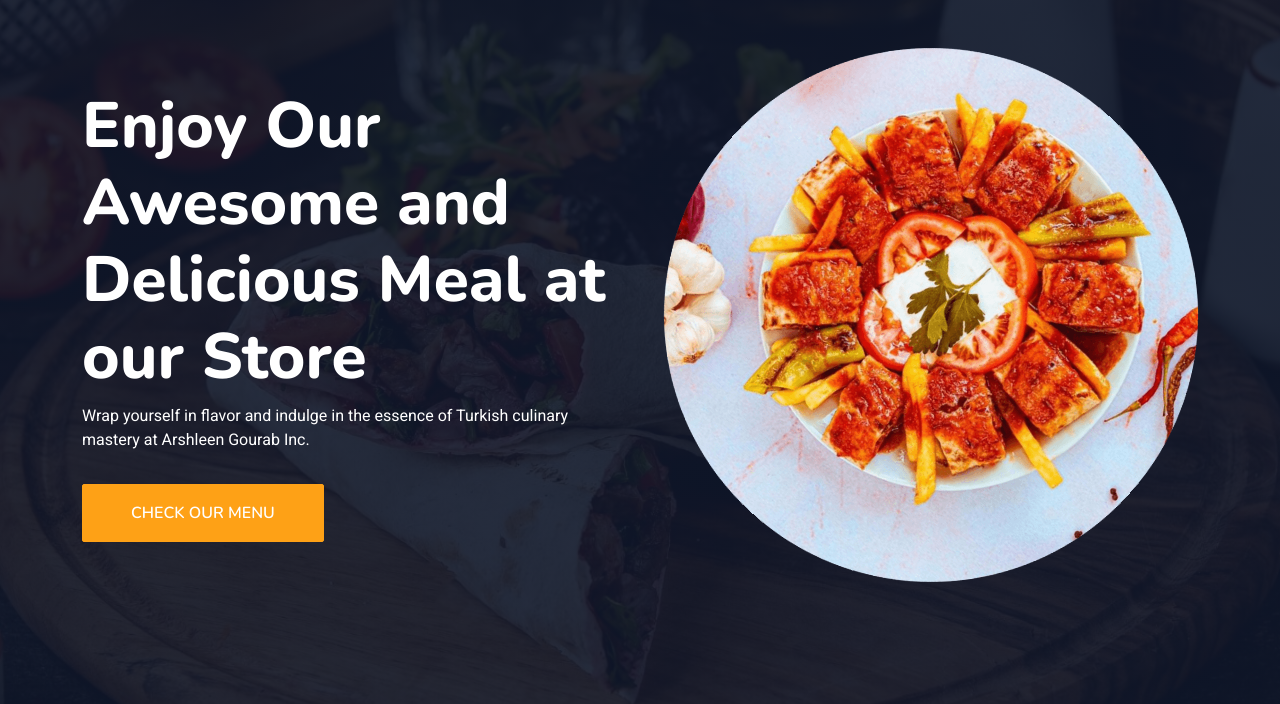
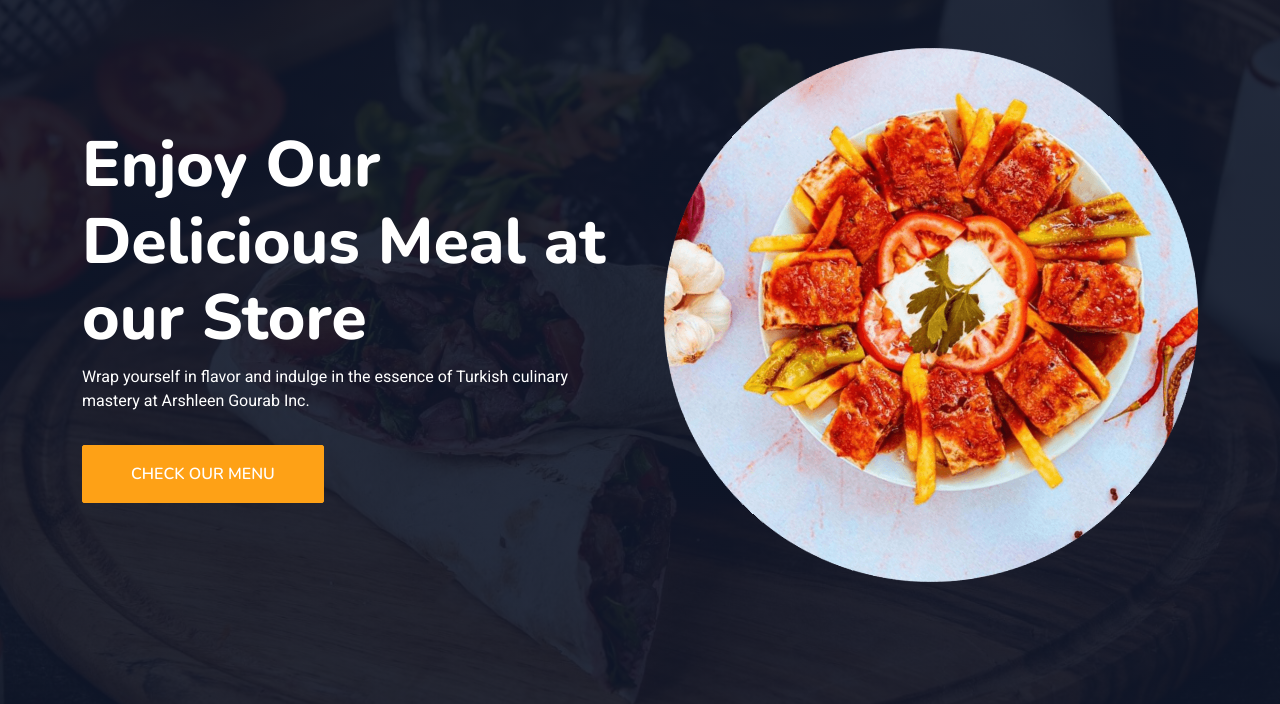
Before and after one commit to gpodder770/arshleengourabinc, a plain HTML site: page index.html in a window 1280 px wide. Shown: the part 96-800 px from the top of the page. Drawn offline with nearby package versions, Linux system fonts and the light colour scheme; a web font is replaced by a local one.

Commit message:
made some changes

```diff
--- a/index.html
+++ b/index.html
@@ -77,7 +77,7 @@
                 <div class="container my-5 py-5">
                     <div class="row align-items-center g-5">
                         <div class="col-lg-6 text-center text-lg-start">
-                            <h1 class="display-3 text-white animated slideInLeft">Enjoy Our Awesome and<br>Delicious
+                            <h1 class="display-3 text-white animated slideInLeft">Enjoy Our<br>Delicious
                                 Meal at our
                                 Store</h1>
                             <p class="text-white animated slideInLeft mb-4 pb-2">Wrap yourself in flavor and indulge in
```
